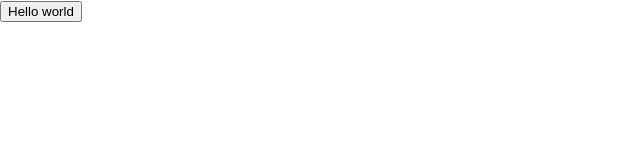
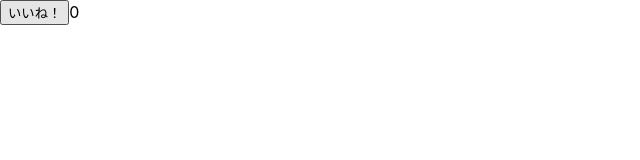
Before and after one commit to yo-yan/Nuu, a React (Create React App) app: page / in a window 1280 px wide. Shown: the top 160 px of the page, without its empty margins (0-640 px from the left). Built offline with nearby package versions, Linux system fonts and the light colour scheme.

Commit message:
二日目の課題

```diff
--- a/src/App.js
+++ b/src/App.js
@@ -1,13 +1,20 @@
-import React from 'react';
-import logo from './logo.svg';
+import React, { useState } from 'react';
+
 import './App.css';
 
 function App() {
+  const [count, setCount] = useState(0);
+
+  const increment = () => {
+    setCount(count + 1);
+
+  };
 
   return (
-    <button onClick={() => alert("Hello world")}>
-      Hello world
-    </button>
+    <div>
+      <button onClick={increment}>いいね！</button>
+      {count}
+    </div>
   );
 
 
```
